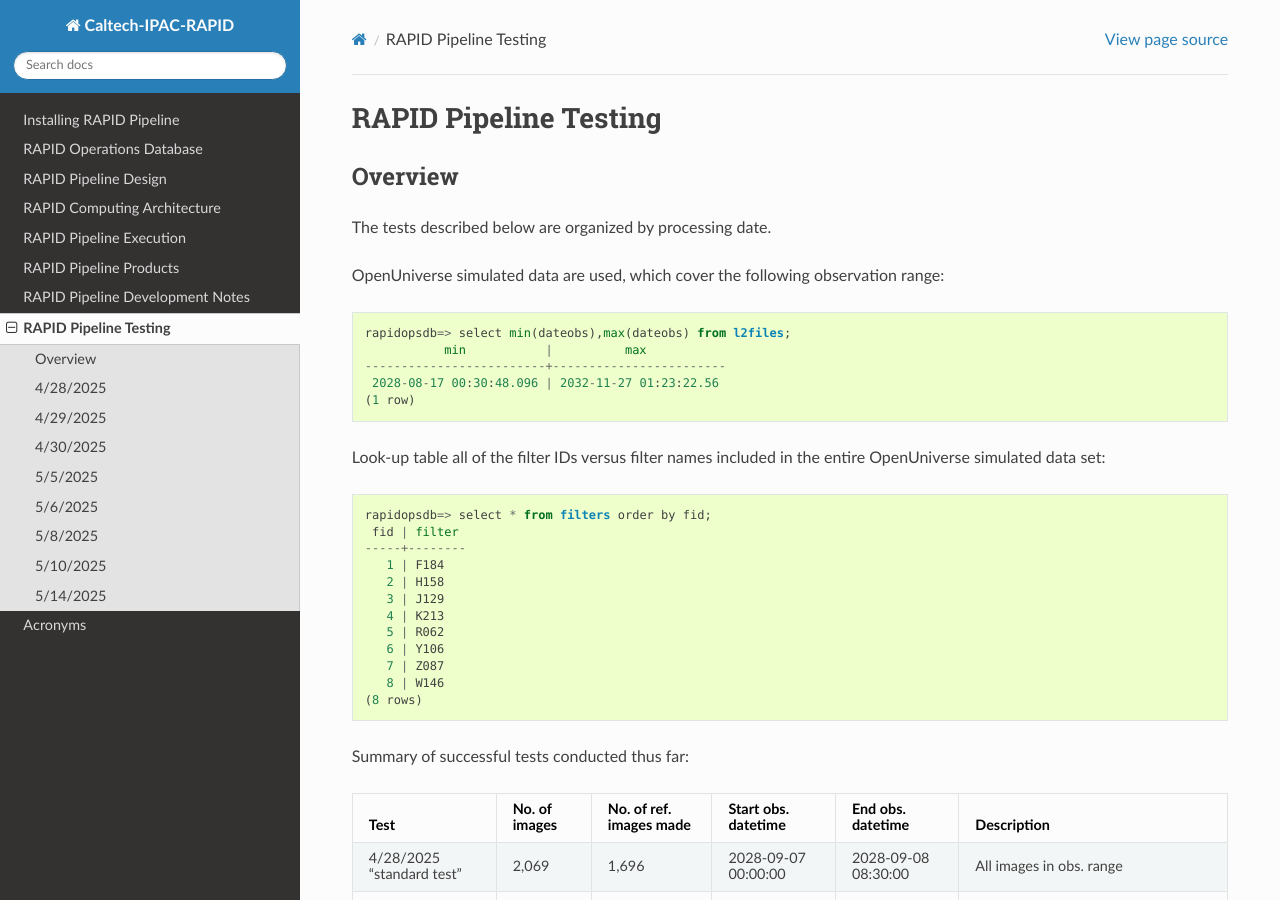
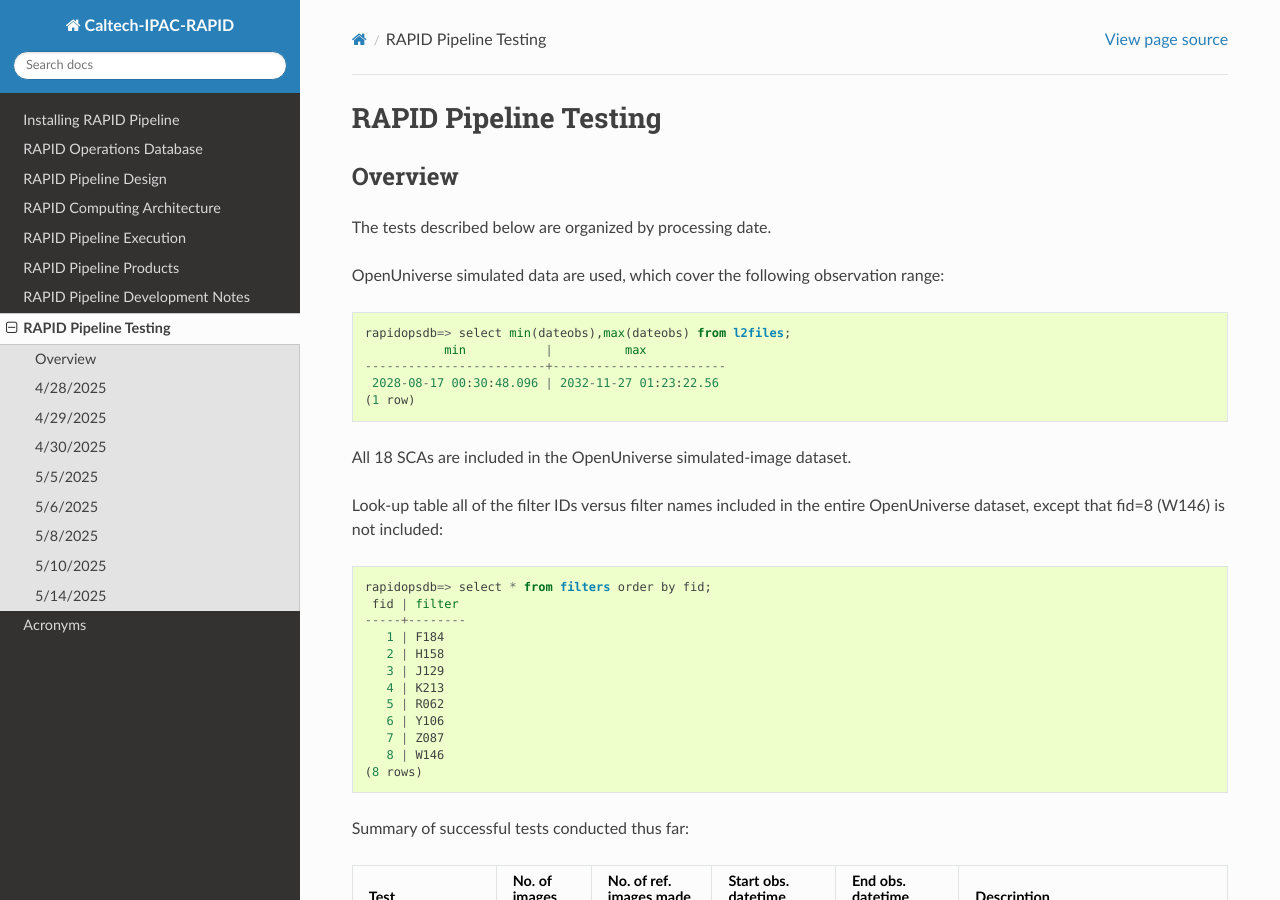
Before and after one commit to Caltech-IPAC/rapid, a Sphinx documentation site: the page built from docs/source/dev/tests.rst, in a window 1280 px wide and 900 px high. Built offline with Sphinx 7.4.7 and the Read the Docs theme 3.1.0, drawn with Linux system fonts in a browser that asks for light colours; formulas are drawn with MathJax 3; some of the changed text lies outside the part shown.

Commit message:
Added more details to the description of the OpenUniverse dataset.

```diff
--- a/docs/source/dev/tests.rst
+++ b/docs/source/dev/tests.rst
@@ -14,7 +14,10 @@ OpenUniverse simulated data are used, which cover the following observation rang
      2028-08-17 00:30:48.096 | 2032-11-27 01:23:22.56
     (1 row)
 
-Look-up table all of the filter IDs versus filter names included in the entire OpenUniverse simulated data set:
+All 18 SCAs are included in the OpenUniverse simulated-image dataset.
+
+Look-up table all of the filter IDs versus filter names included in the entire OpenUniverse dataset, except
+that fid=8 (W146) is not included:
 
 .. code-block::
 
@@ -145,7 +148,7 @@ for each of the filter IDs included is listed as follows:
        4 |    30
     (4 rows)
 
-Here are all of the filter IDs versus filter names included in the entire OpenUniverse simulated data set
+Here are all of the filter IDs versus filter names included in the entire OpenUniverse simulated dataset
 (of which a tiny subset is covered by the standard test):
 
 .. code-block::
```
